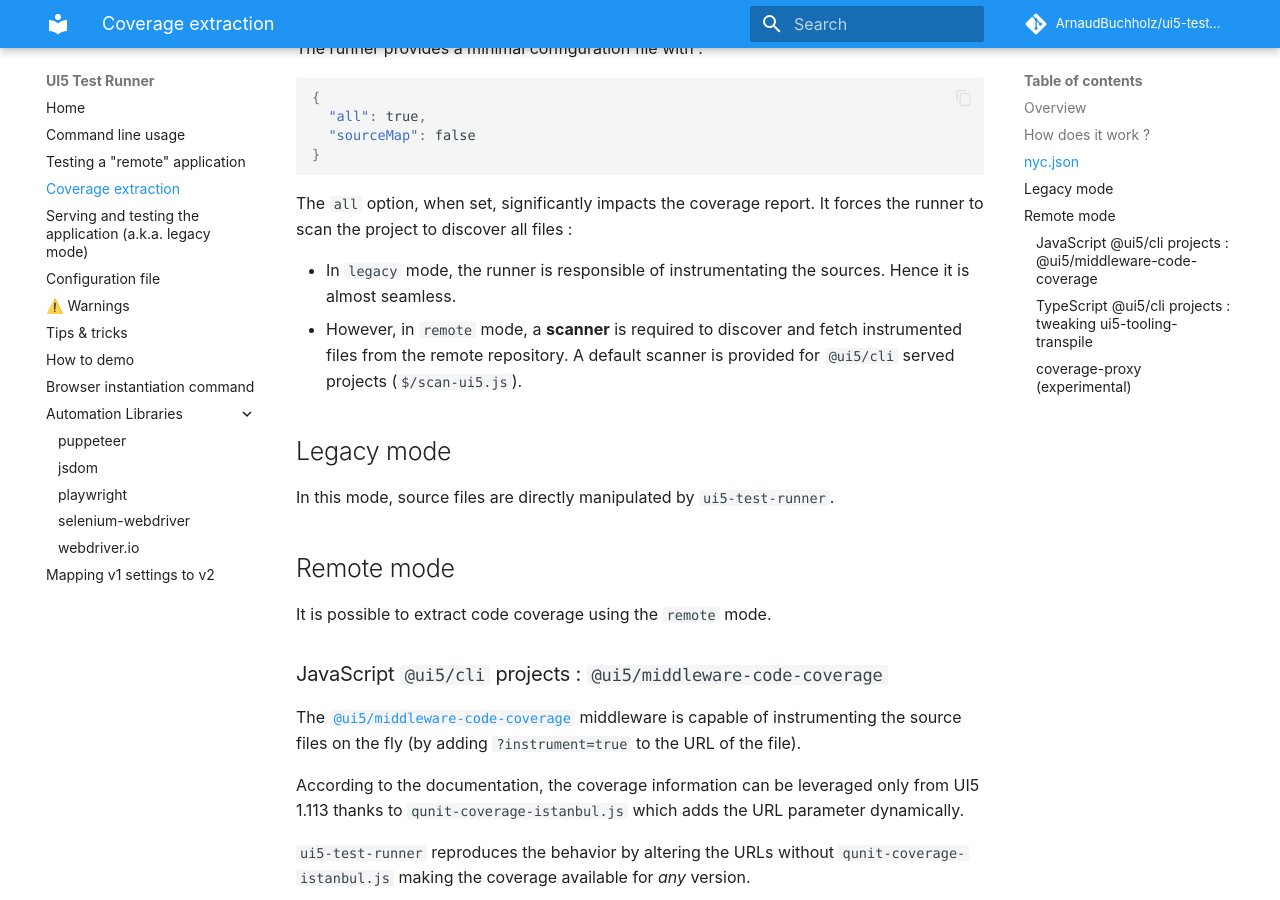
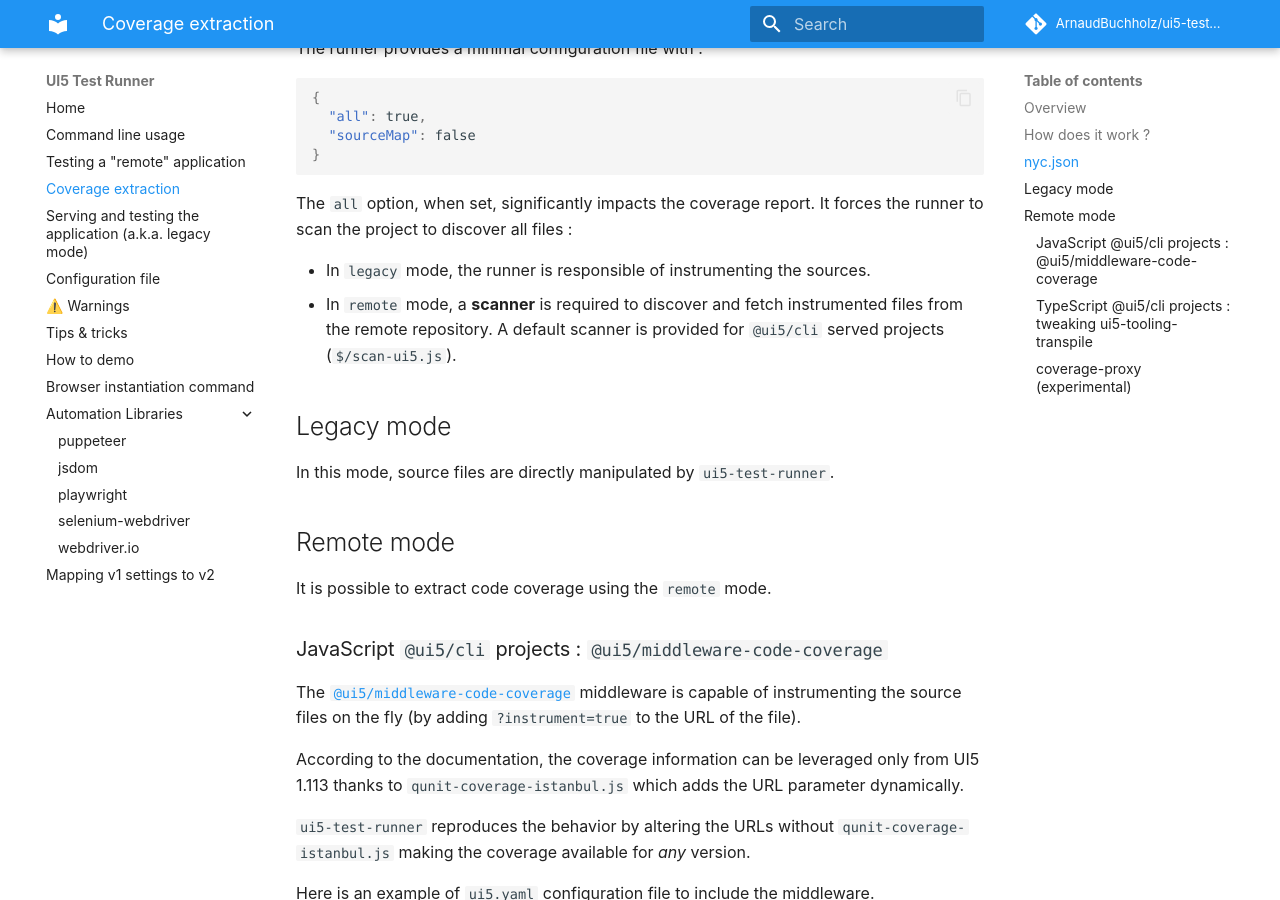
Before and after one commit to ArnaudBuchholz/ui5-test-runner, an MkDocs documentation site: the page built from docs/coverage.md, in a window 1280 px wide and 900 px high, scrolled down 1429 px. Built offline with MkDocs 1.6.1 and Material for MkDocs 9.7.7, drawn with Linux system fonts in a browser that asks for light colours; comment, search, counter and statistics services are not loaded.

Commit message:
documentation: fixes

```diff
--- a/docs/coverage.md
+++ b/docs/coverage.md
@@ -61,8 +61,8 @@
 
 The `all` option, when set, significantly impacts the coverage report. It forces the runner to scan the project to discover all files :
 
-* In `legacy` mode, the runner is responsible of instrumentating the sources. Hence it is almost seamless.
-* However, in `remote` mode, a **scanner** is required to discover and fetch instrumented files from the remote repository. A default scanner is provided for `@ui5/cli` served projects (`$/scan-ui5.js`).
+* In `legacy` mode, the runner is responsible of instrumenting the sources.
+* In `remote` mode, a **scanner** is required to discover and fetch instrumented files from the remote repository. A default scanner is provided for `@ui5/cli` served projects (`$/scan-ui5.js`).
 
 ## Legacy mode
 
```
Also changed, not shown: docs/webdriverio.md (+2 -2 lines).
